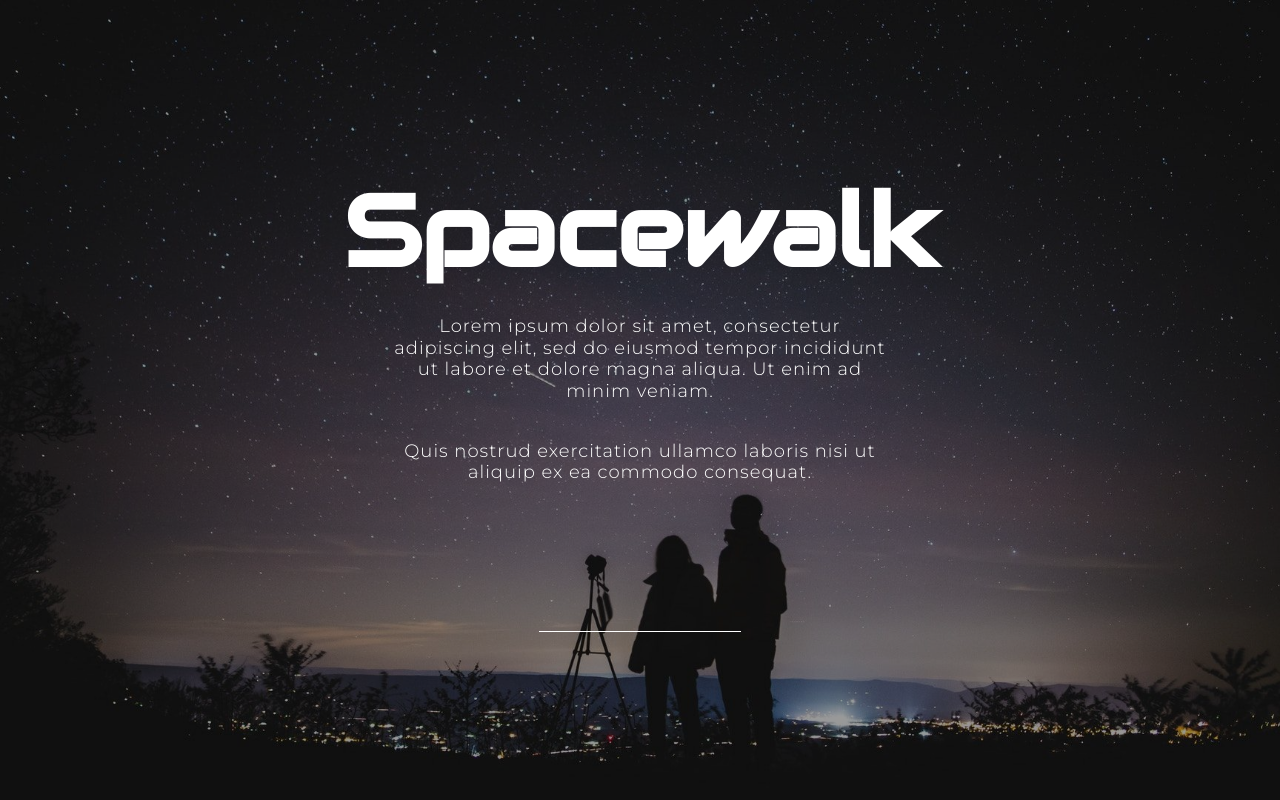
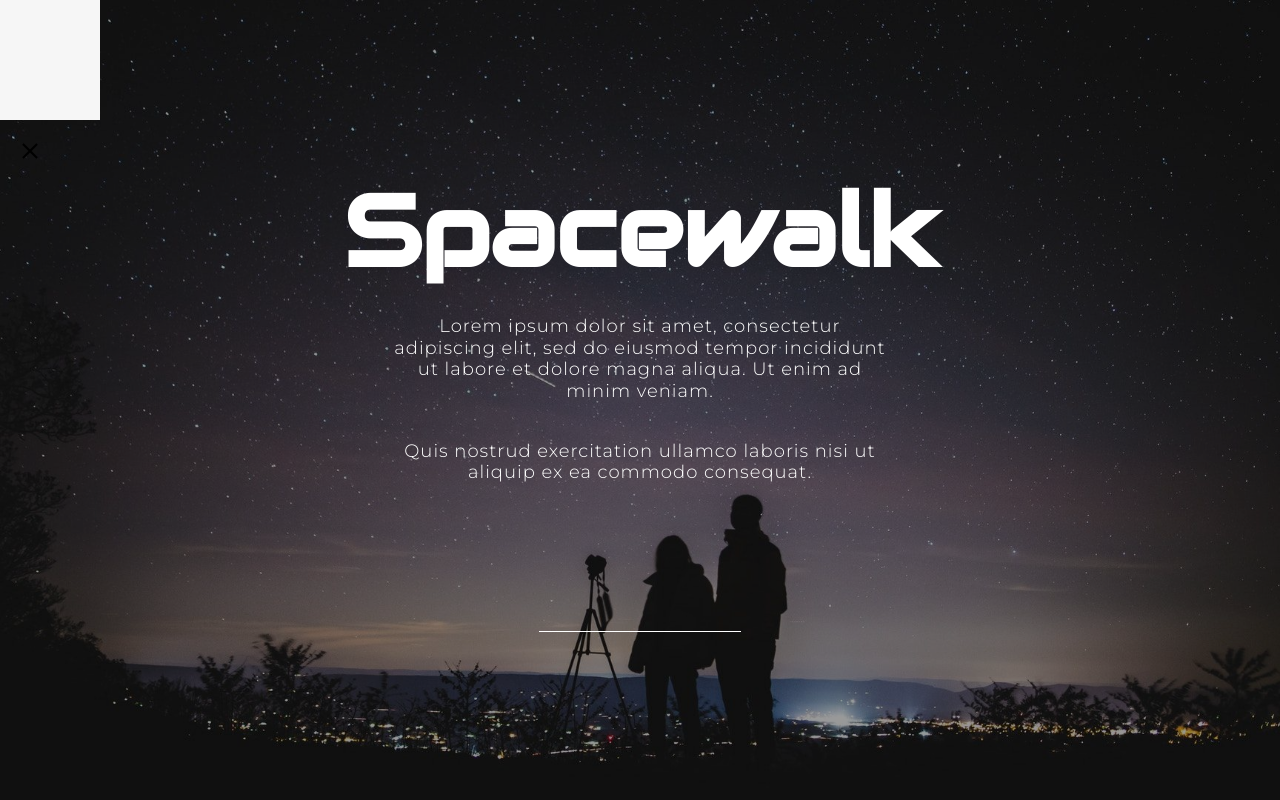
Before and after one commit to mrkkr/nasa-api, a Vue app: page / in a window 1280 px wide. Built offline with nearby package versions, Linux system fonts and the light colour scheme.

Commit message:
Add and simply styling Modal component

```diff
--- a/src/App.vue
+++ b/src/App.vue
@@ -16,6 +16,7 @@
 	  	<div class="results" v-if="results && !loading && step === 1">
 	  		<Item v-for="item in results" v-bind:item="item" v-bind:key="item.data[0].nasa_id" />
 	  	</div>
+	  	<Modal />
 	</div>
   </div>
 </template>
@@ -27,6 +28,7 @@ import HeroImage from '@/components/HeroImage.vue';
 import Claim from '@/components/Claim.vue';
 import SearchInput from '@/components/SearchInput.vue';
 import Item from '@/components/Item.vue';
+import Modal from '@/components/Modal.vue';
 
 const API = 'https://images-api.nasa.gov/search';
 
@@ -36,7 +38,8 @@ export default {
   	HeroImage,
   	Claim,
   	SearchInput,
-  	Item
+  	Item,
+  	Modal
   },
   data() {
   	return {
--- a/src/components/Item.vue
+++ b/src/components/Item.vue
@@ -19,7 +19,7 @@ export default {
   		date: this.item.data[0].date_created,
   	};
   },
-  /* zmienna niżej musi być w computed, bo w obrębie data() byłaby wczytywana zanim kompotent by się w całości wczytał przez co photo byłoby undefined */
+  /* zmienna niżej musi być w computed, bo w obrębie data() byłaby wczytywana zanim komponent by się w całości wczytał przez co zmienna photo byłaby undefined */
   computed: {
   	style() {
   		return `background-image: url("${this.photo}")`;
--- /dev/null
+++ b/src/components/Modal.vue
@@ -0,0 +1,80 @@
+<template>
+	<div class="modal-wrapper">
+		<div class="inner-wrapper">
+			<div class="photo">
+
+			</div>
+			<div class="description">
+				<h2 class="title"></h2>
+				<p class="description">
+				</p>
+			</div>
+		</div>
+		<div class="close" v-on:click="$emit('closeModal')"></div>
+	</div>
+</template>
+
+<script>
+export default {
+  name: 'Modal',
+};
+</script>
+
+<style lang="scss" scoped>
+	.modal-wrapper {
+		max-width: 100%;
+		position: fixed;
+		top: 0;
+		left: 0;
+		background-color: #f6f6f6;
+
+		.inner-wrapper {
+			display: flex;
+			justify-content: center;
+			align-items: center;
+			flex-direction: column;
+			height: 100%;
+			padding: 50px;
+
+			.photo {
+				width: 100%;
+				height: auto;
+				background: #000;
+
+				img {
+					width: 100%;
+				}
+			}
+			.description {
+				color: #333;
+			}
+		}
+		.close {
+			position: absolute;
+			width: 30px;
+			height: 30px;
+			padding: 30px;
+			right: 0;
+			left:  0;
+			cursor: pointer;
+
+			&::before,
+			&::after {
+				position: absolute;
+				top: 30px;
+				right: 20px;
+				content: '';
+				width: 20px;
+				height: 2px;
+				background: #000;
+				display: block;
+			}
+			&::before {
+				transform: rotate(45deg);
+			}
+			&::after {
+				transform: rotate(-45deg);
+			}
+		}
+	}
+</style>
```
